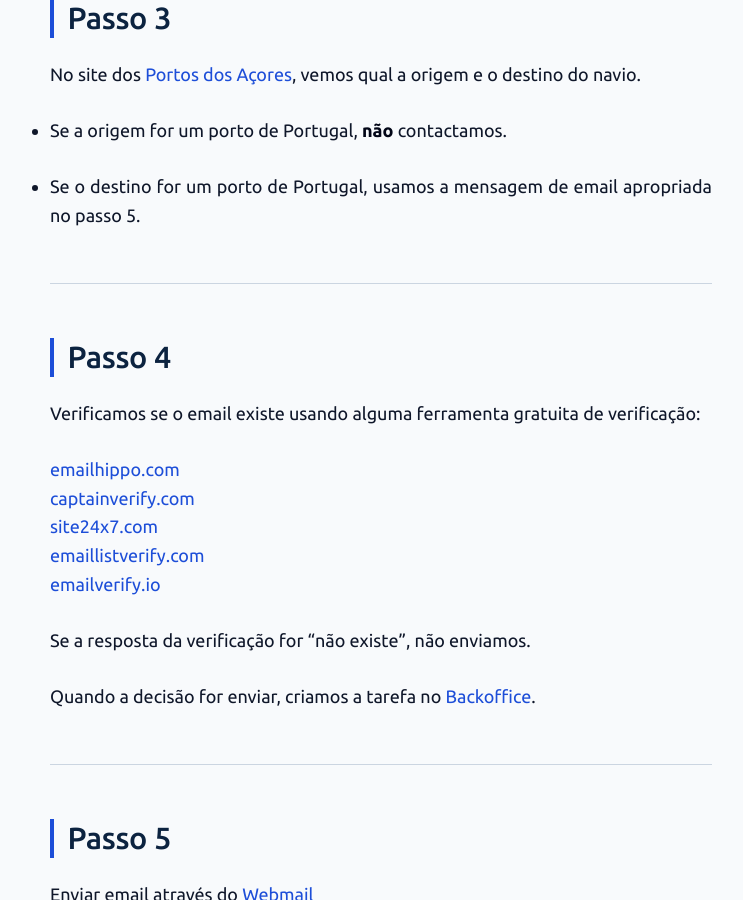
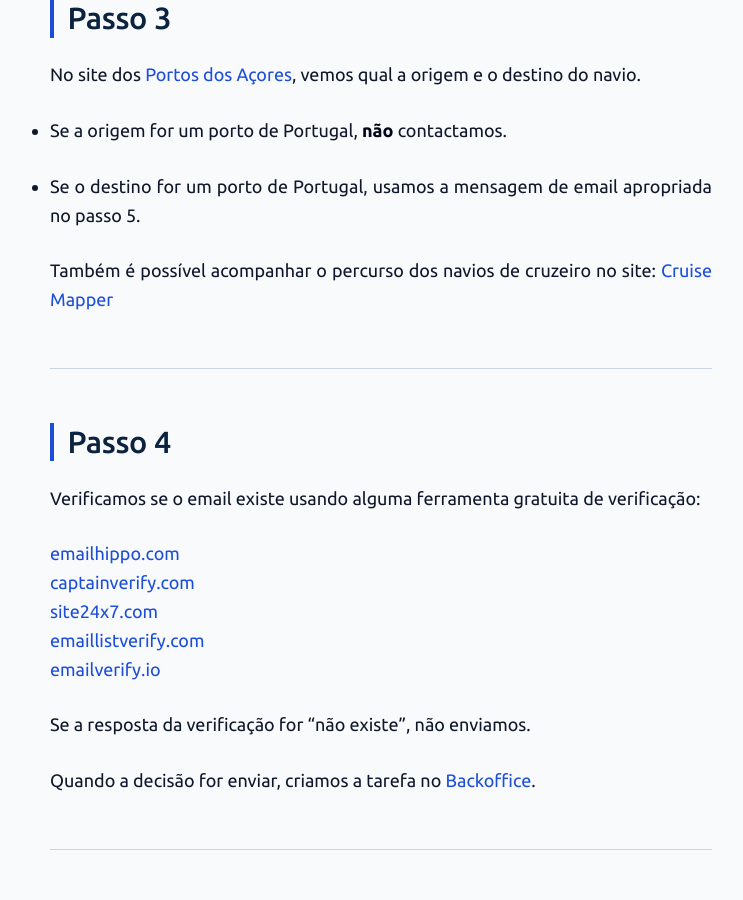
Before and after one commit to tep-pdl/tep-pdl.github.io, a Jekyll site: the page built from secretariado/index.md, in a window 1280 px wide and 900 px high, scrolled down 1430 px. Shown: the whole window, without its empty margins (259-1002 px from the left). Built offline with Jekyll 4.4.1, drawn with Linux system fonts in a browser that asks for light colours; our own code applies the rules of GitHub Pages for plain Markdown files.

Commit message:
Update index.md

```diff
--- a/secretariado/index.md
+++ b/secretariado/index.md
@@ -38,6 +38,8 @@ No site dos [Portos dos Açores](https://portosdosacores.pt/movimento-portuario/
 - Se a origem for um porto de Portugal, **não** contactamos.
 
 - Se o destino for um porto de Portugal, usamos a mensagem de email apropriada no passo 5.
+
+Também é possível acompanhar o percurso dos navios de cruzeiro no site: [Cruise Mapper](https://www.cruisemapper.com/ports/ponta-delgada-port-628)
 
 ---
 ## Passo 4
```
